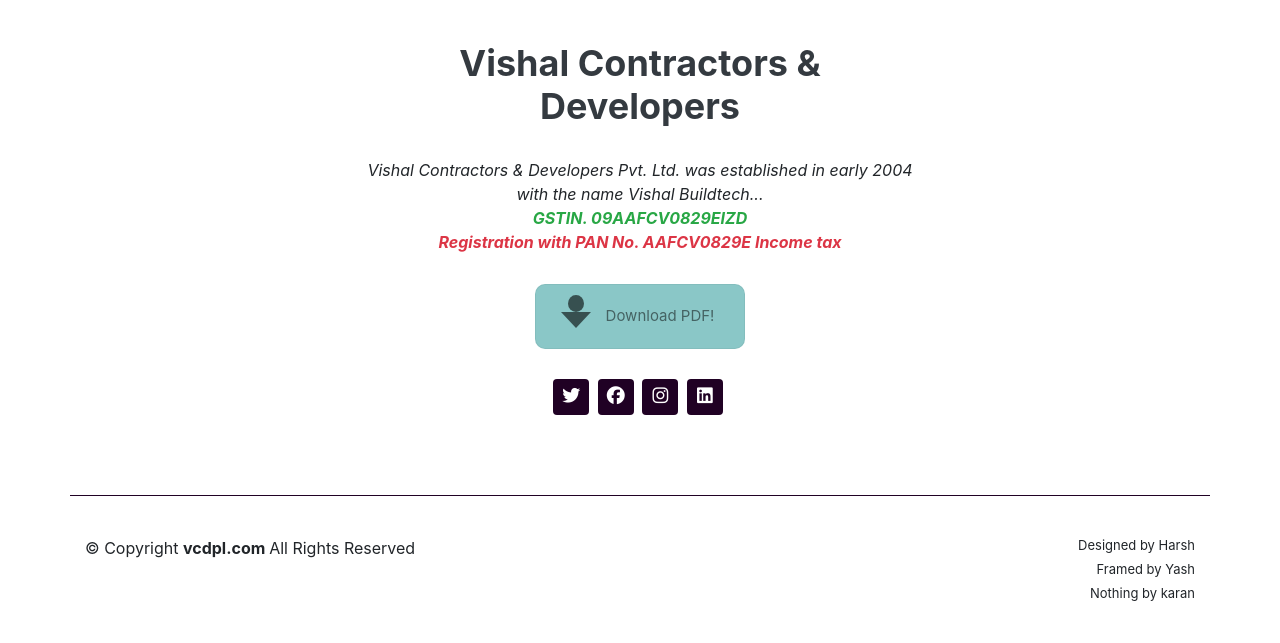
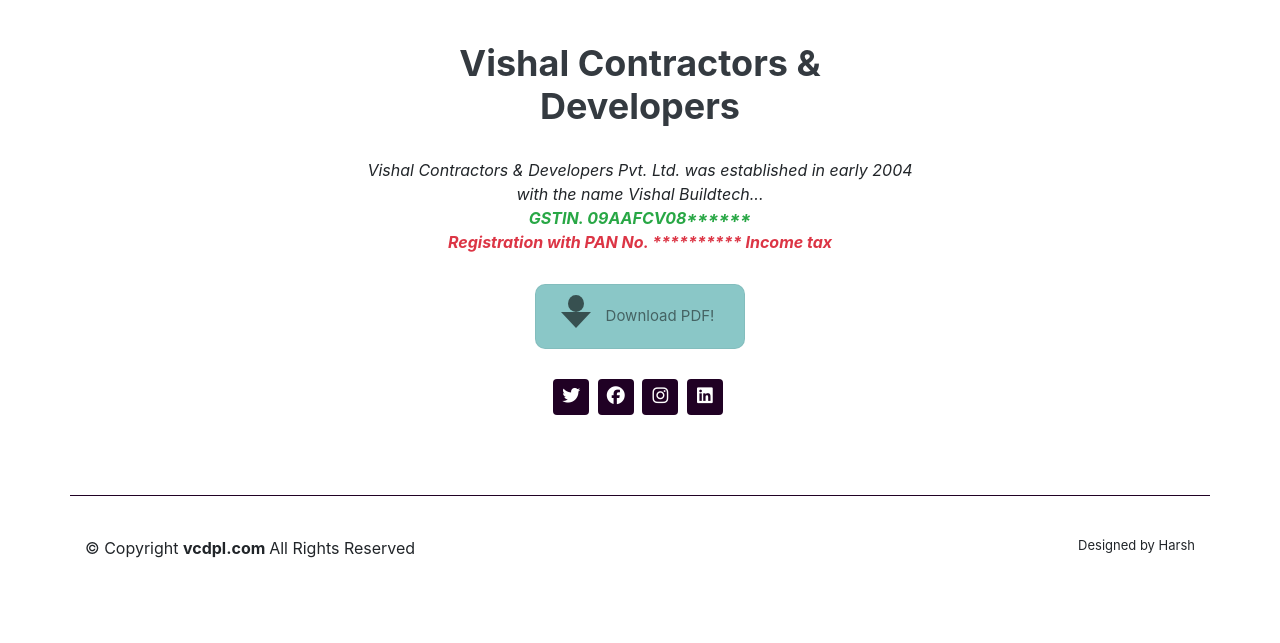
Before and after one commit to yashukun/Django-Marketing-WebApp, a Django app: page /about-us/ in a window 1280 px wide. Shown: the part 2440-3083 px from the top of the page. After the commit the page ends 2998 px from the top, so only its background shows below. Run offline with Django 4.2, Linux system fonts and the light colour scheme; some libraries are stand-ins or nearby versions.

Commit message:
uploading bgs and config content

```diff
--- a/templates/footer.html
+++ b/templates/footer.html
@@ -9,8 +9,8 @@
             <h3 class="text-dark">Vishal Contractors & Developers</h3>
             <p>Vishal Contractors & Developers Pvt. Ltd. was established in early 2004 with the name
               Vishal Buildtech...</p>
-              <p class="text-center text-success" style="margin-top: 0px; font-weight: bold;">GSTIN. 09AAFCV0829EIZD</p>
-              <p class="text-center text-danger" style="margin-top: 0px; font-weight: bold;">Registration with PAN No. AAFCV0829E
+              <p class="text-center text-success" style="margin-top: 0px; font-weight: bold;">GSTIN. 09AAFCV08******</p>
+              <p class="text-center text-danger" style="margin-top: 0px; font-weight: bold;">Registration with PAN No. **********
                 Income tax</p>
           </div>
         </div>
@@ -48,15 +48,5 @@
 
         Designed by Harsh
       </div>
-      <br>
-      <div class="credits">
-
-        Framed by Yash
-      </div>
-      <br>
-      <div class="credits">
-
-        Nothing by karan
-      </div>
     </div>
   </footer>
```
Also changed, not shown: static/img/bg-about.jpg (added), static/img/bg1.jpg (added), static/img/bg10.jpg (added).
